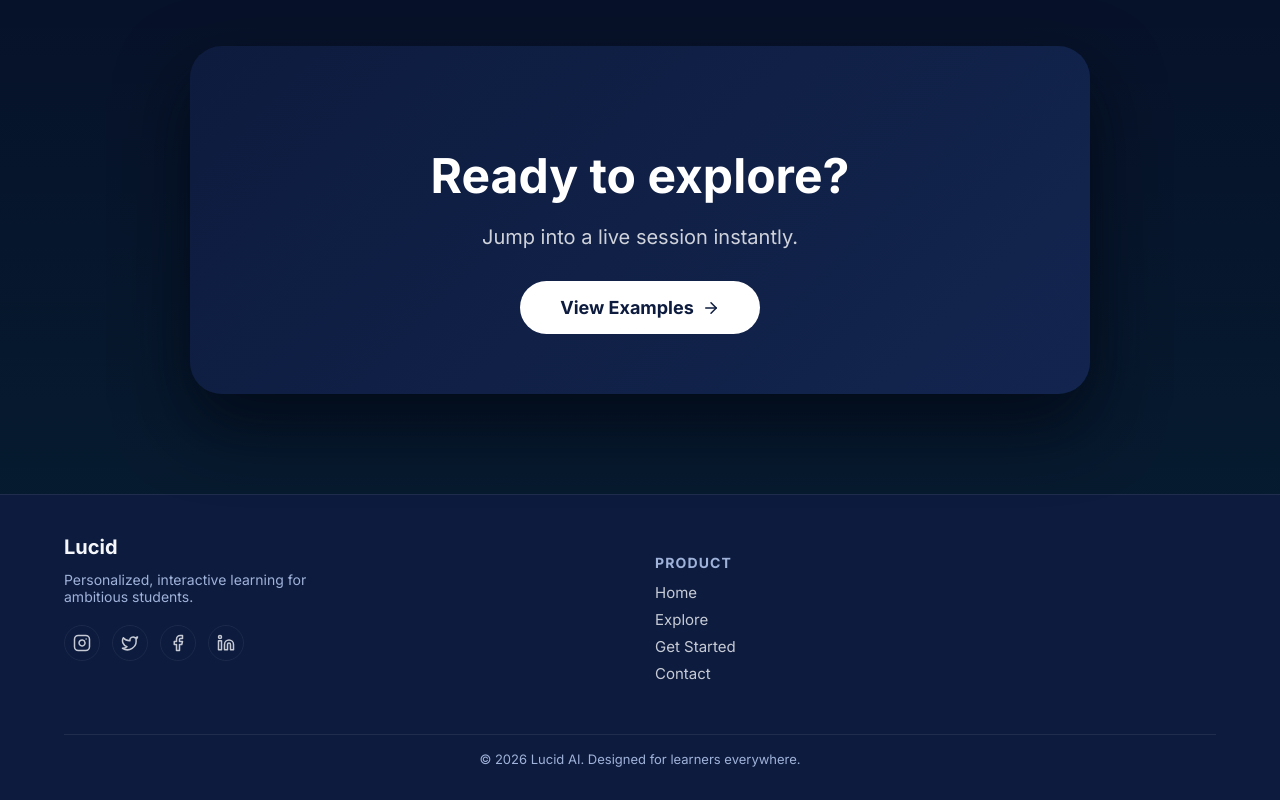
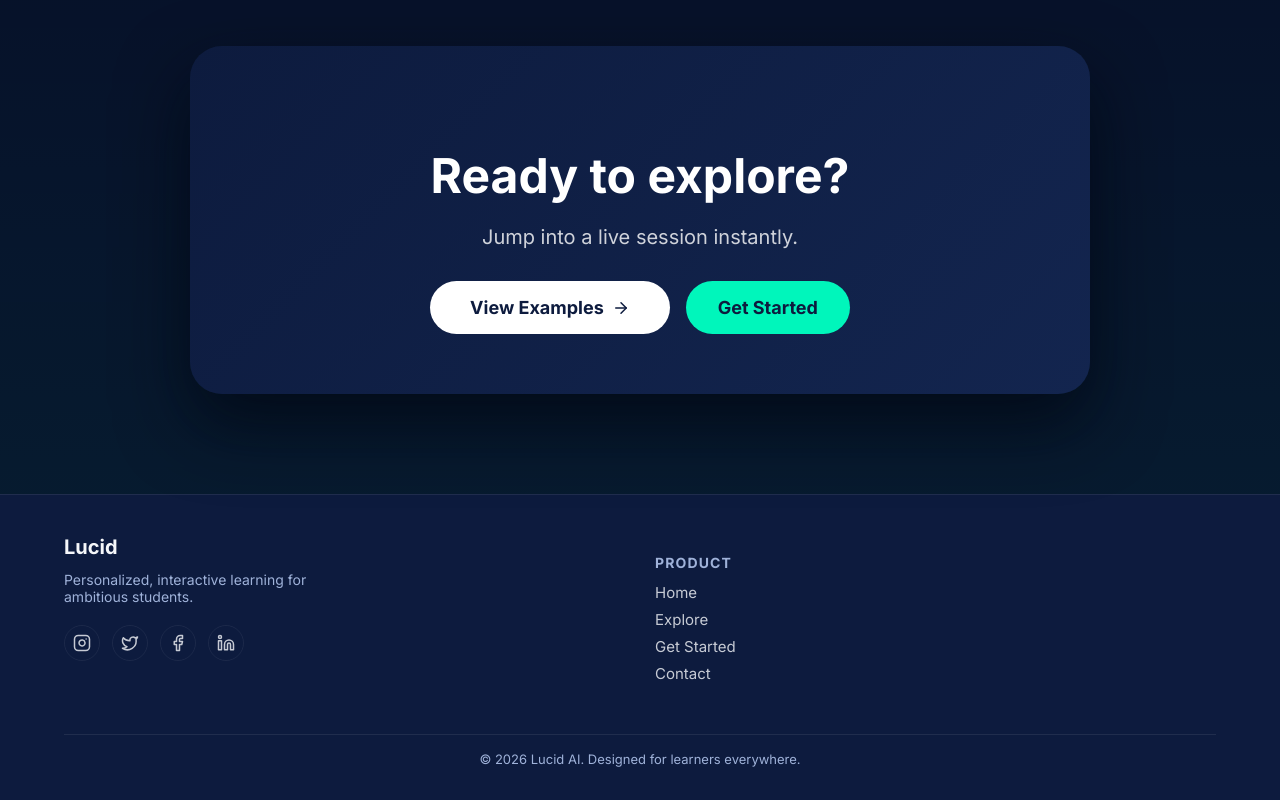
Before and after one commit to taa217/lucidwebsite, a React (Create React App) app: page / in a window 1280 px wide. Shown: the part 3074-3874 px from the top of the page. Built offline with nearby package versions, Linux system fonts and the light colour scheme; what @cartesia/cartesia-js would draw is missing.

Commit message:
add get started button to explore-teaser

```diff
--- a/src/pages/Home.tsx
+++ b/src/pages/Home.tsx
@@ -388,9 +388,14 @@ export const Home = () => {
         <div className="cta-content">
             <h2>Ready to explore?</h2>
             <p className="cta-sub">Jump into a live session instantly.</p>
-            <Link to="/explore" className="btn-white">
-              View Examples <ArrowRight size={18} style={{ marginLeft: 8 }} />
-            </Link>
+            <div className="cta-buttons" style={{ display: 'flex', gap: '16px', justifyContent: 'center', flexWrap: 'wrap' }}>
+              <Link to="/explore" className="btn-white">
+                View Examples <ArrowRight size={18} style={{ marginLeft: 8 }} />
+              </Link>
+              <a href="https://app.lucid-ai.co" className="btn-glow">
+                Get Started
+              </a>
+            </div>
         </div>
       </section>
     </motion.div>
```
